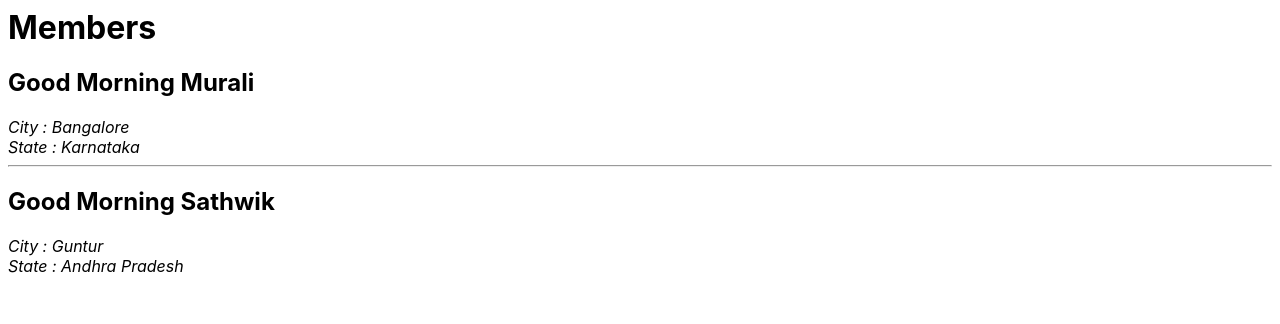
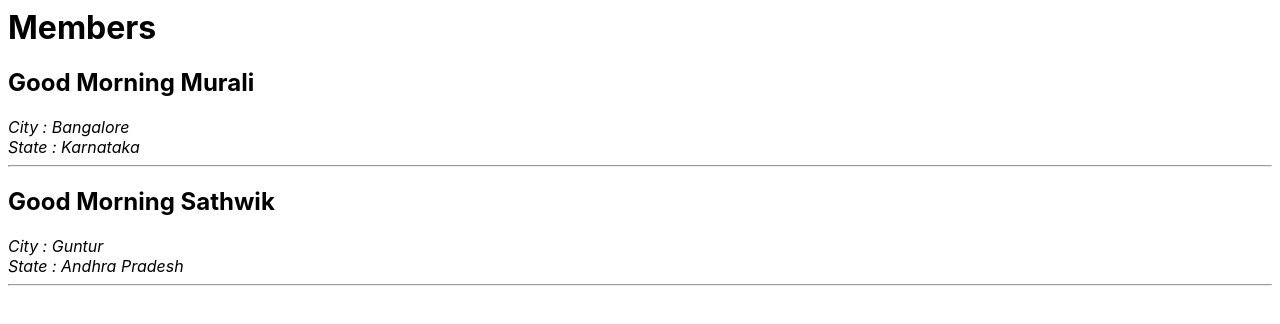
Before and after one commit to muralivelur/react-practice, a React (Create React App) app: page / in a window 1280 px wide. Shown: the top 324 px of the page. Built offline with nearby package versions, Linux system fonts and the light colour scheme.

Commit message:
3 files modified

```diff
--- a/src/App.js
+++ b/src/App.js
@@ -1,29 +1,18 @@
-import React, { Component, Fragment } from 'react';
+import React, { Component } from 'react';
 import { UserInfo } from './components/UserInfo';
 import { person1, person2 } from './person';
 import './style.css';
 
-//class App extends React.Component {}
 class App extends Component {
   render() {
     return (
       <main>
         <h1> Members </h1>
         <UserInfo {...person1} />
-        <hr />
         <UserInfo {...person2} />
       </main>
     );
   }
 }
 
-/*export default function App() {
-  return (
-    <div>
-      <h1>Hello StackBlitz!</h1>
-      <p>Start editing to see some magic happen :)</p>
-    </div>
-  );
-}*/
-
 export default App;
--- a/src/components/Greeting.js
+++ b/src/components/Greeting.js
@@ -1,4 +1,4 @@
-import React, { Component } from 'react';
+import React from 'react';
 
 export default function Greeting(props) {
   return <h2> Good Morning {props.name}</h2>;
--- a/src/components/UserInfo.js
+++ b/src/components/UserInfo.js
@@ -6,6 +6,7 @@
     <Fragment>
       <Greeting name={props.user.name} />
       <Address address={props.address} />
+      <hr />
     </Fragment>
   );
 };
```
